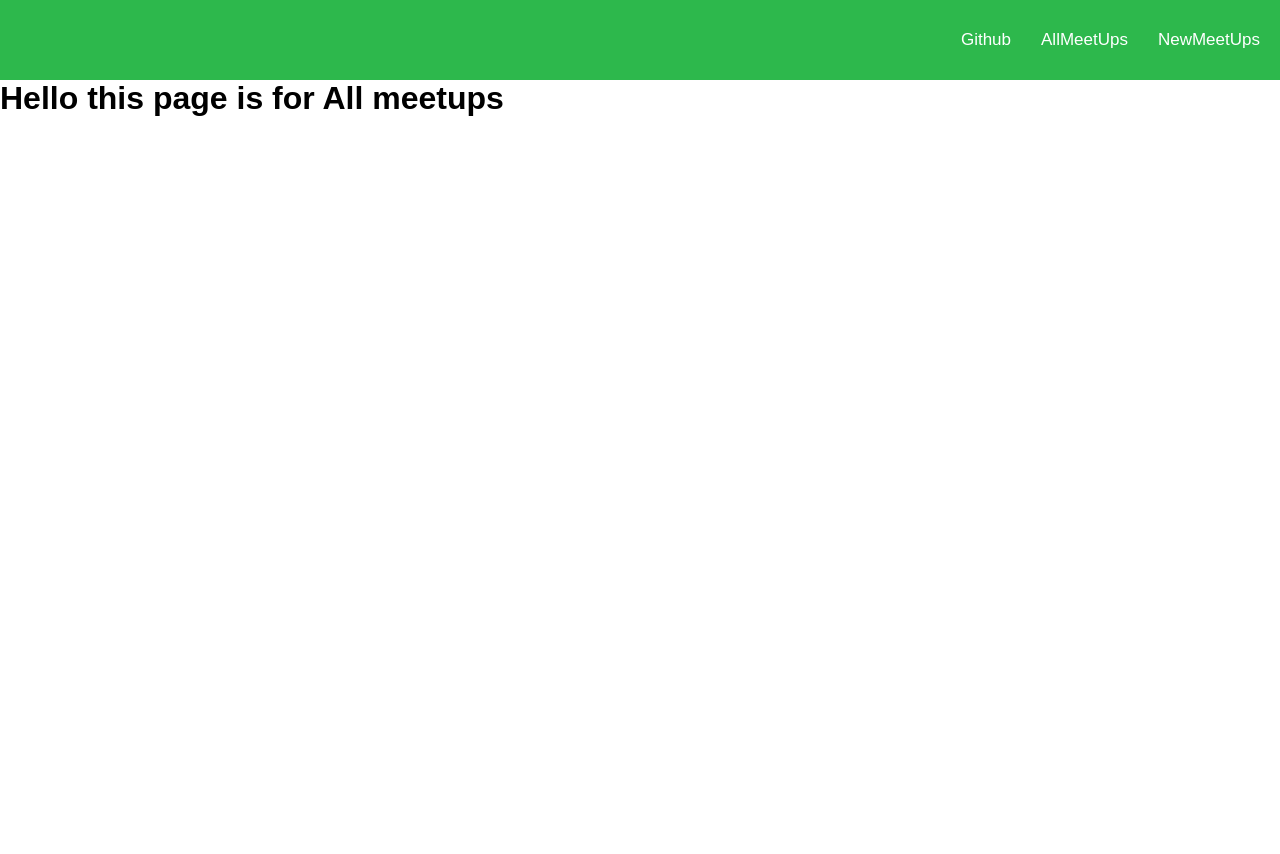
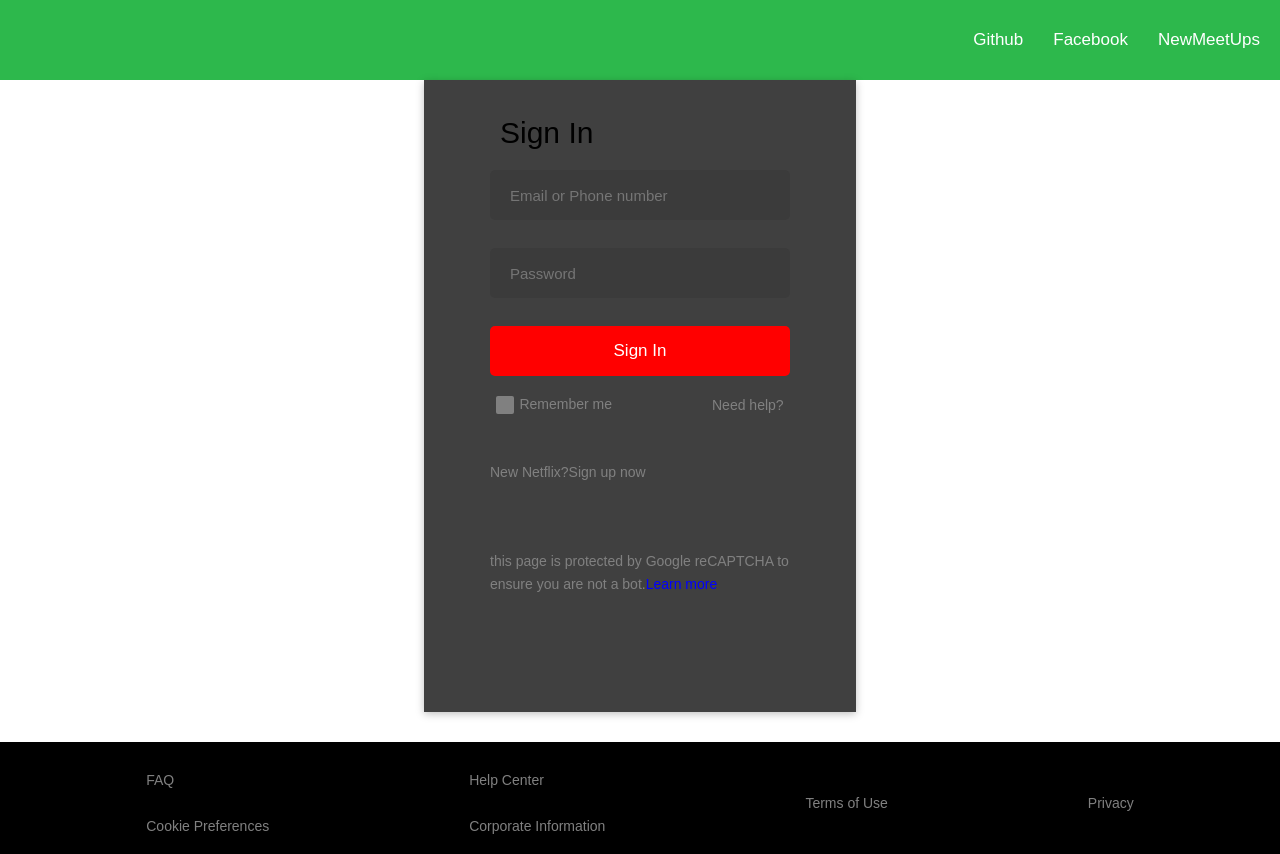
Before and after one commit to MahsumaRezai/Route_Login_Pages, a React (Create React App) app: page /all in a window 1280 px wide. Before the commit the page ends 800 px from the top, so only its background shows below. Built offline with nearby package versions, Linux system fonts and the light colour scheme.

Commit message:
add netflix

```diff
--- a/src/Pages/Allmeetup.js
+++ b/src/Pages/Allmeetup.js
@@ -1,11 +1,17 @@
 import { Fragment } from "react";
+import Head from  '../componts/componets/Head/Head';
+import Adduser from  '../componts/componets/Adduser/Adduser';
+import Footer from  '../componts/componets/Footer/Footer';
 
 const Allmeetup = (props) => {
     return (
         <Fragment>
-            <div>
-                <h1>Hello  this page is for All meetups</h1>
-            </div>
+            <Fragment>
+                <Head/>
+                <Adduser/>
+                <Footer/>
+
+            </Fragment>
         </Fragment>
     )
 
--- a/src/Pages/MainNav.js
+++ b/src/Pages/MainNav.js
@@ -9,7 +9,7 @@
                 <ul >
                     <li><Link to='/' className={classes.link}>Github</Link></li>
 
-                    <li><Link to='/all' className={classes.link}>AllMeetUps</Link></li>
+                    <li><Link to='/all' className={classes.link}>Facebook</Link></li>
 
                     <li><Link to='/new' className={classes.link}>NewMeetUps</Link></li>
                 </ul>
--- a/src/componts/componets/Head/Head.js
+++ b/src/componts/componets/Head/Head.js
@@ -1,11 +1,6 @@
-import log from '../Image/log.PNG';
-import classes from './Head.module.css'
 const Head = () => {
     return (
         <div>
-            <img src={log} alt="" className={classes.log}/>
-
-
 
         </div>
             )
```
Also changed, not shown: src/index.css (line endings or trailing spaces).
